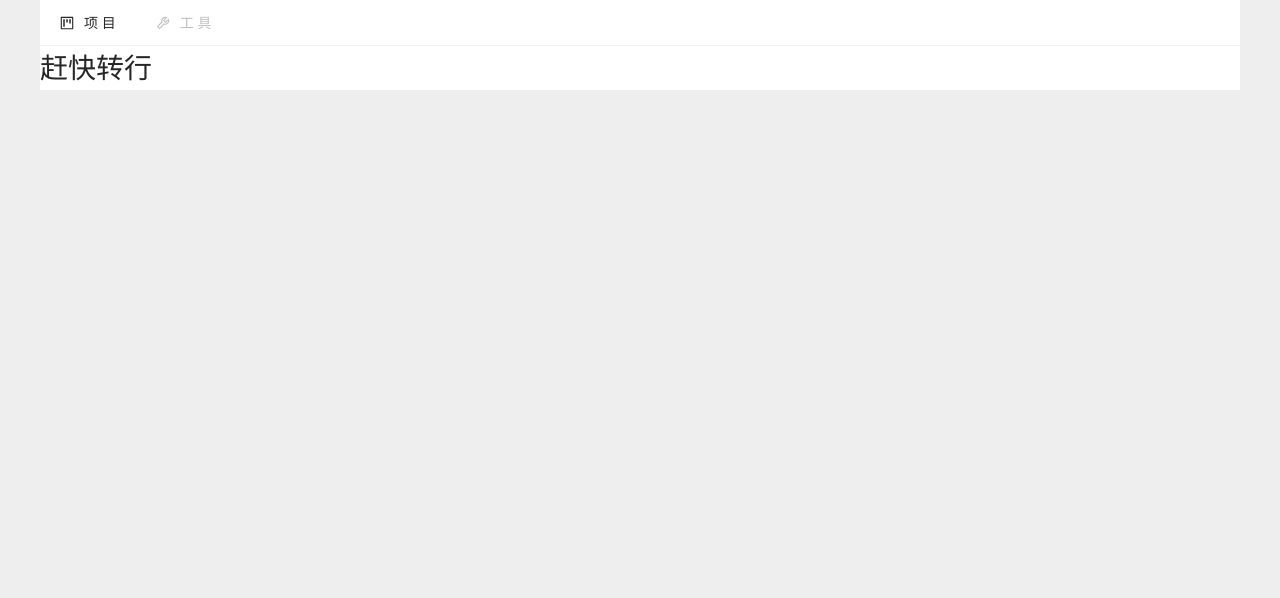
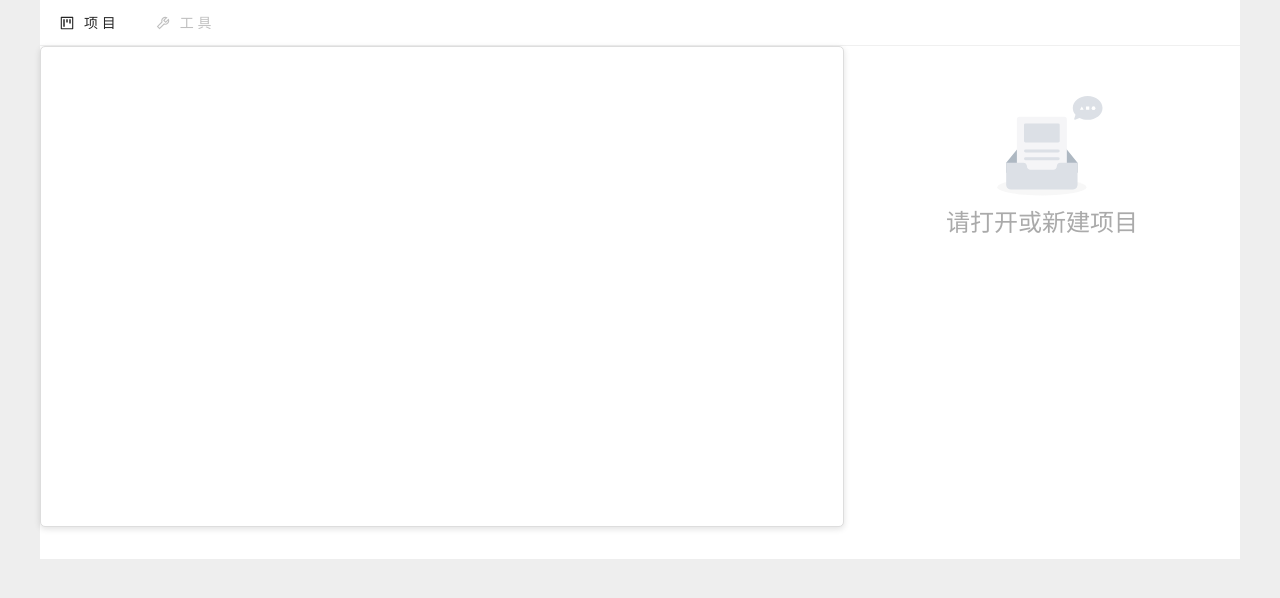
Before and after one commit to j128919965/PNGMaker, a React (Create React App) app: page / in a window 1280 px wide. Shown: the top 598 px of the page. Built offline with nearby package versions, Linux system fonts and the light colour scheme.

Commit message:
<feat>project editor

```diff
--- a/src/components/App/App.css
+++ b/src/components/App/App.css
@@ -33,3 +33,26 @@ body{
   font-size: 20px;
   cursor: pointer;
 }
+
+.m-main{
+  width: 100%;
+  display: flex;
+}
+
+.m-main-left{
+  width: 67%;
+}
+.m-main-right{
+  width: 33%;
+}
+
+.m-main-hint{
+  width: 100%;
+  display: flex;
+  justify-content: center;
+  align-items: center;
+  padding: 50px 0;
+  flex-direction: column;
+  font-size: 24px;
+  color: #aaa;
+}
--- a/src/components/App/App.js
+++ b/src/components/App/App.js
@@ -1,15 +1,34 @@
 import EdiText from "react-editext";
 import {EditOutlined, ExclamationCircleOutlined, ProjectOutlined, ToolOutlined} from "@ant-design/icons";
-import {Menu , Modal} from "antd";
-import {useState} from "react";
+import {Empty, Menu, Modal} from "antd";
+import {useRef, useState} from "react";
 
 import ProjectEditor from "../ProjectEditor/ProjectEditor";
+import ImageRenderer from "../ImageRenderer/ImageRenderer";
 import ProjectStore from "../../data/projects";
 
 import './App.css';
 
 const App = () => {
+
+  /**
+   * 用于保存和设置当前打开的项目
+   */
   const [project, setProject] = useState(null)
+
+  /**
+   * 项目编辑器
+   * @type {React.MutableRefObject<ProjectEditor>}
+   */
+  const pe = useRef();
+
+  const updateProject = (proj) => {
+    imageRenderer.load(proj)
+    setProject(proj)
+    pe.current.resetProj(proj)
+  }
+
+  const imageRenderer = new ImageRenderer()
 
   const items = [
     {
@@ -20,7 +39,10 @@ const App = () => {
         {
           key: "proj-create",
           label: '新建项目',
-          onClick: async () => setProject(await ProjectStore.createNewProject())
+          onClick: async () => {
+            let proj = await ProjectStore.createNewProject()
+            updateProject(proj)
+          }
         },
         {
           key: "proj-open",
@@ -43,8 +65,6 @@ const App = () => {
               okText: '确认',
               cancelText: '取消',
               onOk: () => ProjectStore.delete(project)
-
-
             })
           }
         }
@@ -104,9 +124,26 @@ const App = () => {
         </div>
       }
 
-      <ProjectEditor/>
+      <div className="m-main">
+        <div className="m-main-left">
+          <ProjectEditor ref={pe}/>
+        </div>
+        <div className="m-main-right">
+          {
+            !project &&
+            <div className="m-main-hint">
+              <Empty description=""/>
+              请打开或新建项目
+            </div>
+          }
+        </div>
+      </div>
+
+
+
     </div>
   );
 }
+;
 
 export default App;
--- a/src/components/ImageRenderer/ImageRenderer.js
+++ b/src/components/ImageRenderer/ImageRenderer.js
@@ -1,6 +1,3 @@
-import {InputData} from "./InputData";
-import {ProjectMetadata} from "./ProjectMetadata"
-
 export default class ImageRenderer{
 
   /**
@@ -16,7 +13,7 @@ export default class ImageRenderer{
   backGroundCanvas = document.createElement("canvas")
 
 
-  constructor(project) {
+  load(project) {
     this.project = project
   }
 
--- /dev/null
+++ b/src/components/ProjectEditor/ProjectEditor.css
@@ -0,0 +1,7 @@
+.m-pe-container{
+    border: 1px solid #ddd;
+    border-radius: 5px;
+    margin-bottom: 2.0rem;
+    box-shadow: 0 2px 6px 0 rgba(0, 0, 0, .12);
+    background: white;
+}
--- a/src/components/ProjectEditor/ProjectEditor.js
+++ b/src/components/ProjectEditor/ProjectEditor.js
@@ -1,18 +1,41 @@
 import {Component} from "react";
 
+import "./ProjectEditor.css"
 
 export default class ProjectEditor extends Component{
+  /**
+   * 用于编辑、展示小红点的canvas
+   * @type {HTMLCanvasElement}
+   */
+  canvas;
+
+  project
+
   constructor(props) {
     super(props)
     this.props = props
   }
 
+  resetProj(proj){
+    if (proj == null){
+      return
+    }
+    // TODO 绘制小红点
+    let ctx = this.canvas.getContext('2d')
+    ctx.fillStyle = "#f00"
+    ctx.fillRect(0,0,100,100)
+    this.project = proj
+  }
+
+  componentDidMount() {
+    this.canvas = document.getElementById("pe-editor")
+  }
+
+
   render() {
     return (
-      <div>
-        <h1>
-          赶快转行
-        </h1>
+      <div className="m-pe-container">
+        <canvas id="pe-editor" width="800" height="473"/>
       </div>
     );
   }
--- a/src/components/ImageRenderer/ProjectMetadata.js
+++ b/src/data/ProjectMetadata.js
@@ -1,4 +1,4 @@
-import errors from "../../utils/errors";
+import errors from "../utils/errors";
 
 export class ProjectMetadata {
   /**
--- a/src/data/projects.js
+++ b/src/data/projects.js
@@ -1,4 +1,4 @@
-import {ProjectMetadata} from "../components/ImageRenderer/ProjectMetadata";
+import {ProjectMetadata} from "./ProjectMetadata";
 
 const getNextProjectId = async () => {
   // TODO 调接口
```
Also changed, not shown: src/components/ImageRenderer/InputData.js (deleted, +0 -13 lines), src/data/InputData.js (added, +38 -0 lines), src/data/inputs.js (added, +31 -0 lines), 1 other file (tests, documents, lock files or other folders).
